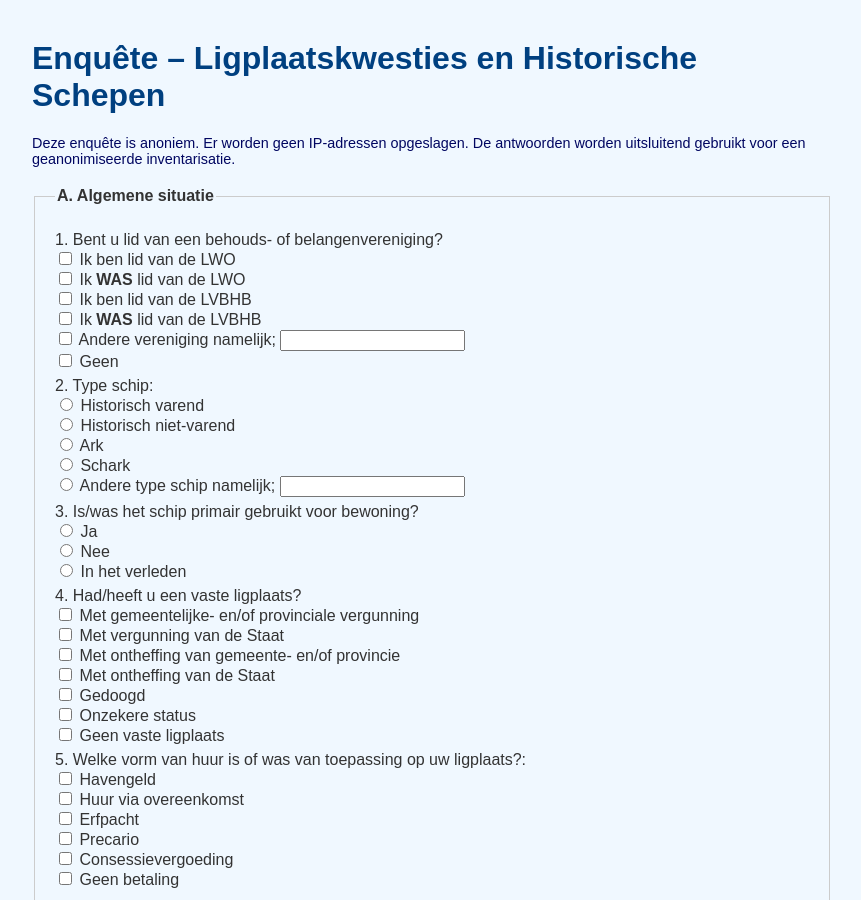
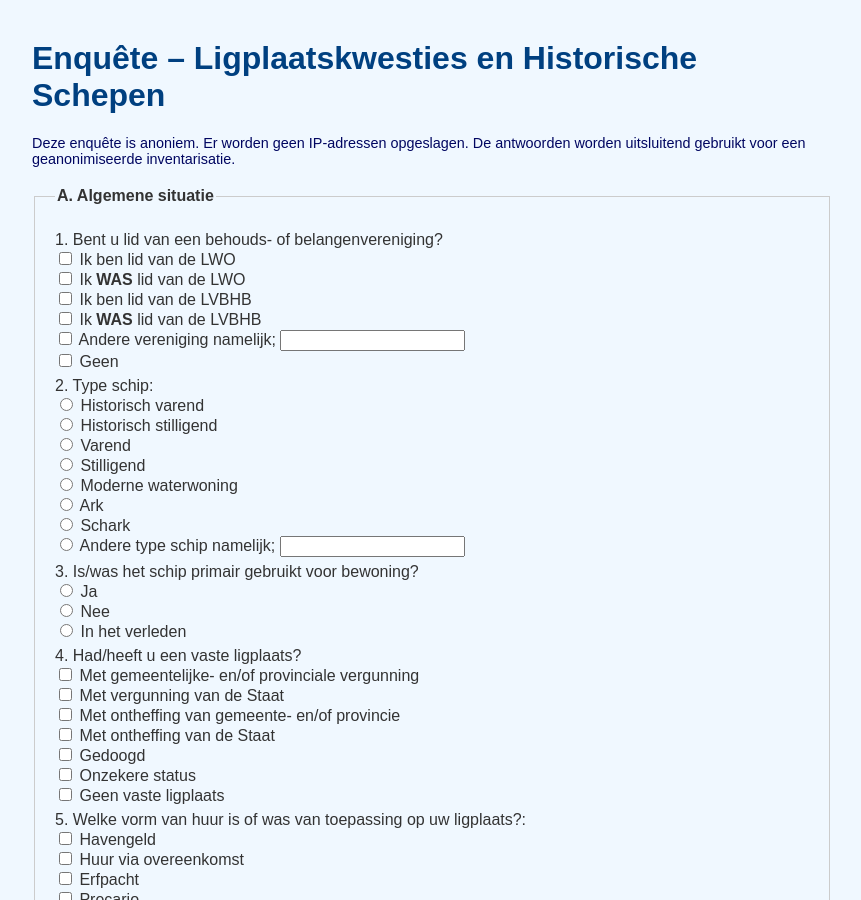
Before and after one commit to Klikblitser/VBBSKW, a Jekyll site: the page enquete.html, which Jekyll copies as it is, in a window 1280 px wide and 900 px high. Shown: the whole window, without its empty margins (208-1069 px from the left). Built offline with Jekyll 4.4.1, drawn with Linux system fonts in a browser that asks for light colours.

```diff
--- a/enquete.html
+++ b/enquete.html
@@ -74,7 +74,10 @@
     <label>
         2. Type schip:<br>
         <input type="radio" name="Type schip" value="Historisch varend"> Historisch varend<br>
-        <input type="radio" name="Type schip" value="Historisch niet-varend"> Historisch niet-varend<br>
+        <input type="radio" name="Type schip" value="Historisch stilligend"> Historisch stilligend<br>
+        <input type="radio" name="Type schip" value="Varend"> Varend<br>
+        <input type="radio" name="Type schip" value="Stilligend"> Stilligend<br>
+        <input type="radio" name="Type schip" value="Moderne waterwoning"> Moderne waterwoning<br>
         <input type="radio" name="Type schip" value="Ark"> Ark<br>
         <input type="radio" name="Type schip" value="Schark"> Schark<br>
         <input type="radio" name="Type schip" value="Andere"> Andere type schip namelijk; <input type="text" name="Andere type schip" value=""> <br>
```
